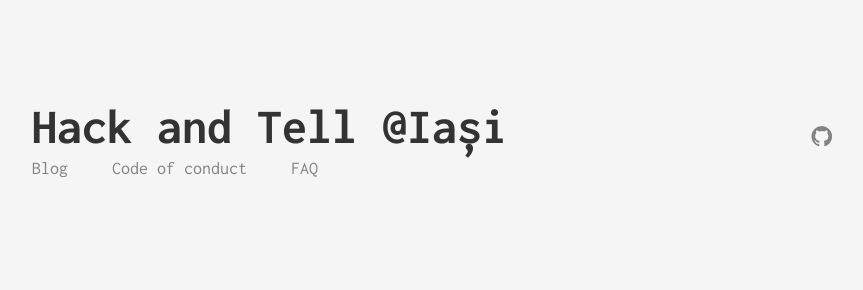
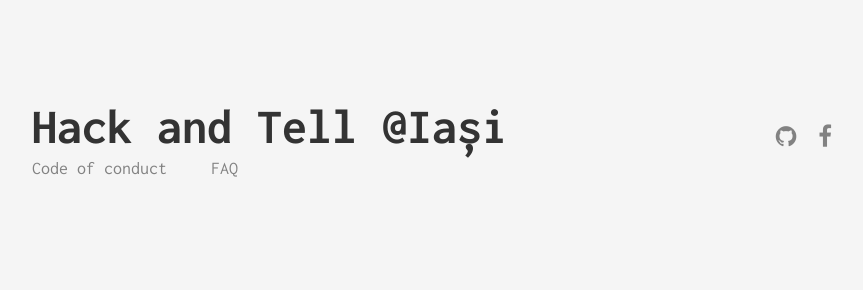
Before and after one commit to hackandtell-ro/iasi.hackandtell.ro, a Jekyll site: the page built from faq.md, in a window 1280 px wide. Shown: the top 290 px of the page, without its empty margins (208-1071 px from the left). Built offline with Jekyll 4.4.1, drawn with Linux system fonts in a browser that asks for light colours.

Commit message:
Minor changes of homepage

```diff
--- a/_config.yml
+++ b/_config.yml
@@ -26,7 +26,8 @@
 
 author:
   fullname: Hack and Tell @Iași
-  github: https://github.com/hackandtell-ro/
+  github: hackandtell-ro
+  facebook: hackandtell
 
 # Build settings
 markdown: kramdown
--- a/_includes/header.html
+++ b/_includes/header.html
@@ -3,7 +3,6 @@
         <a href="/" class="logo">{{ site.title }}</a>
 
         <ul class="menu">
-            <li class="menu__entry"><a href="{{ '/' | prepend: site.baseurl }}">Blog</a></li>
             <li class="menu__entry"><a href="{{ '/code-of-conduct' | prepend: site.baseurl }}">Code of conduct</a></li>
             <li class="menu__entry"><a href="{{ '/faq' | prepend: site.baseurl }}">FAQ</a></li>
         </ul>
@@ -21,5 +20,12 @@
                 <i class="fa fa-twitter"></i>
             </a>
         {% endif %}
+
+        {% if site.author.facebook %}
+            <a href="https://facebook.com/{{ site.author.facebook }}" class="social-links__entry" target="_blank">
+                <i class="fa fa-facebook"></i>
+            </a>
+        {% endif %}
+
     </ul>
 </header>
--- a/index.html
+++ b/index.html
@@ -1,6 +1,6 @@
 ---
 layout: page
-title: Hack and Tell @Iași
+title: Hack and Tell
 subtitle: The show and tell style meetup for hackers!
 ---
 
```
